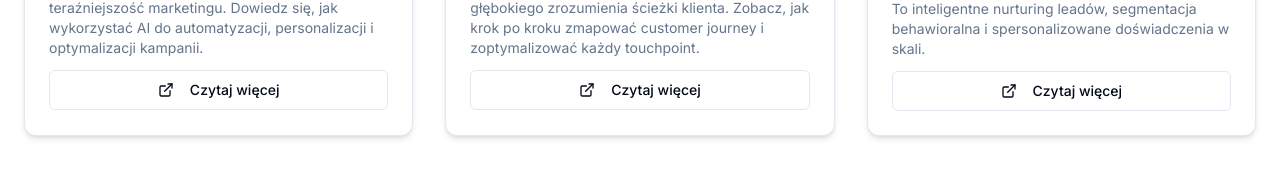
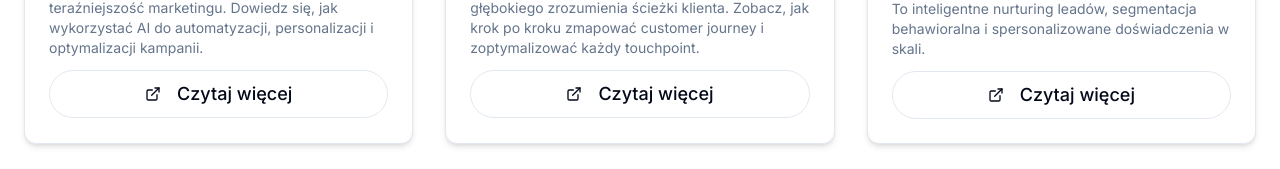
Before and after one commit to trugoJJJ/personal_website_en, a React (Vite) app: page /articles in a window 1280 px wide. Shown: the part 953-1122 px from the top of the page. Built offline with nearby package versions, Linux system fonts and the light colour scheme.

Commit message:
Ujednolicenie designu komponentów
Zastosowano duże fonty i przyciski globalnie, zgodnie z obecnym minimalistycznym i modernistycznym designem. Komponenty zostały zaktualizowane, aby zapewnić spójny wygląd na całej stronie, zamiast ograniczać się do pojedynczych miejsc.

```diff
--- a/src/components/ui/button.tsx
+++ b/src/components/ui/button.tsx
@@ -19,17 +19,18 @@ const buttonVariants = cva(
         ghost: "hover:bg-accent hover:text-accent-foreground",
         link: "text-primary underline-offset-4 hover:underline",
       },
-      size: {
-        default: "h-10 px-4 py-2",
-        sm: "h-9 rounded-md px-3",
-        lg: "h-11 rounded-md px-8",
-        icon: "h-10 w-10",
+        size: {
+          default: "h-10 px-5 rounded-full text-base",
+          sm: "h-9 rounded-full px-4 text-sm",
+          lg: "h-12 rounded-full px-8 text-base md:text-lg",
+          xl: "h-14 rounded-full px-10 text-lg md:text-xl",
+          icon: "h-10 w-10 rounded-full",
+        },
       },
-    },
-    defaultVariants: {
-      variant: "default",
-      size: "default",
-    },
+      defaultVariants: {
+        variant: "default",
+        size: "lg",
+      },
   }
 )
 
```
